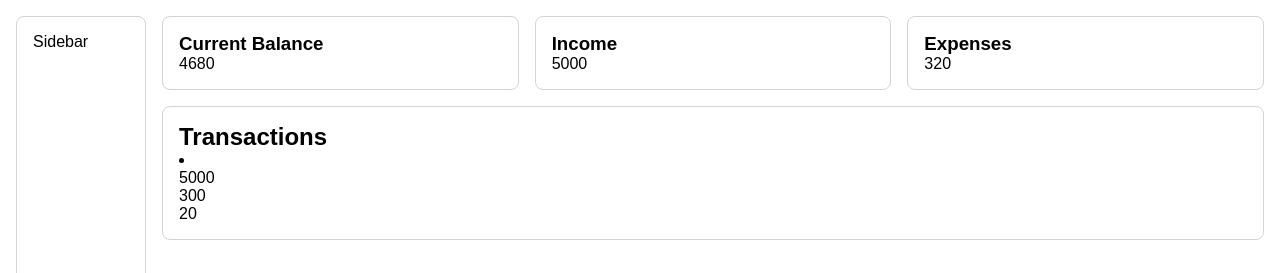
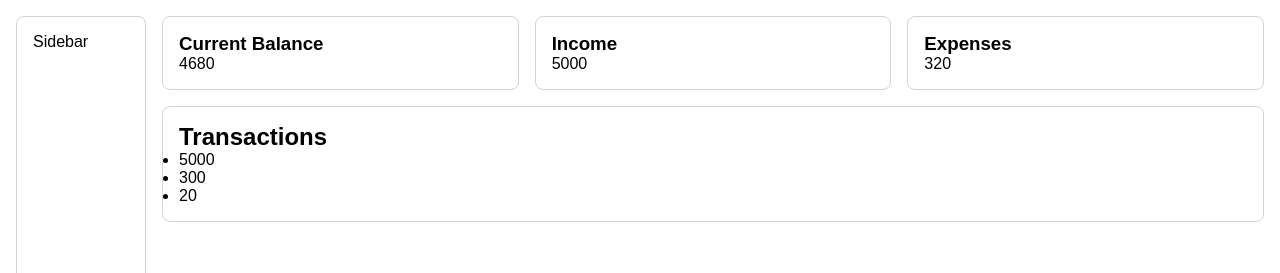
Before and after one commit to korno-no/PersonalFinanceApp2.0, a React (Vite) app: page / in a window 1280 px wide. Shown: the top 273 px of the page. Built offline with nearby package versions, Linux system fonts and the light colour scheme.

Commit message:
fix transactionList loop

```diff
--- a/src/components/TransactionList.tsx
+++ b/src/components/TransactionList.tsx
@@ -7,13 +7,13 @@ export default function TransactionList({ transactions }: { transactions: TypeTr
   return (
     <Card>
       <h2>Transactions</h2>
-      <li>
+      <ul>
         {transactions.map((tx) => (
-          <ul>
+          <li key={tx.id}>
             <Transaction amount={tx.amount} />
-          </ul>
+          </li>
         ))}
-      </li>
+      </ul>
     </Card>
   );
 }
```
